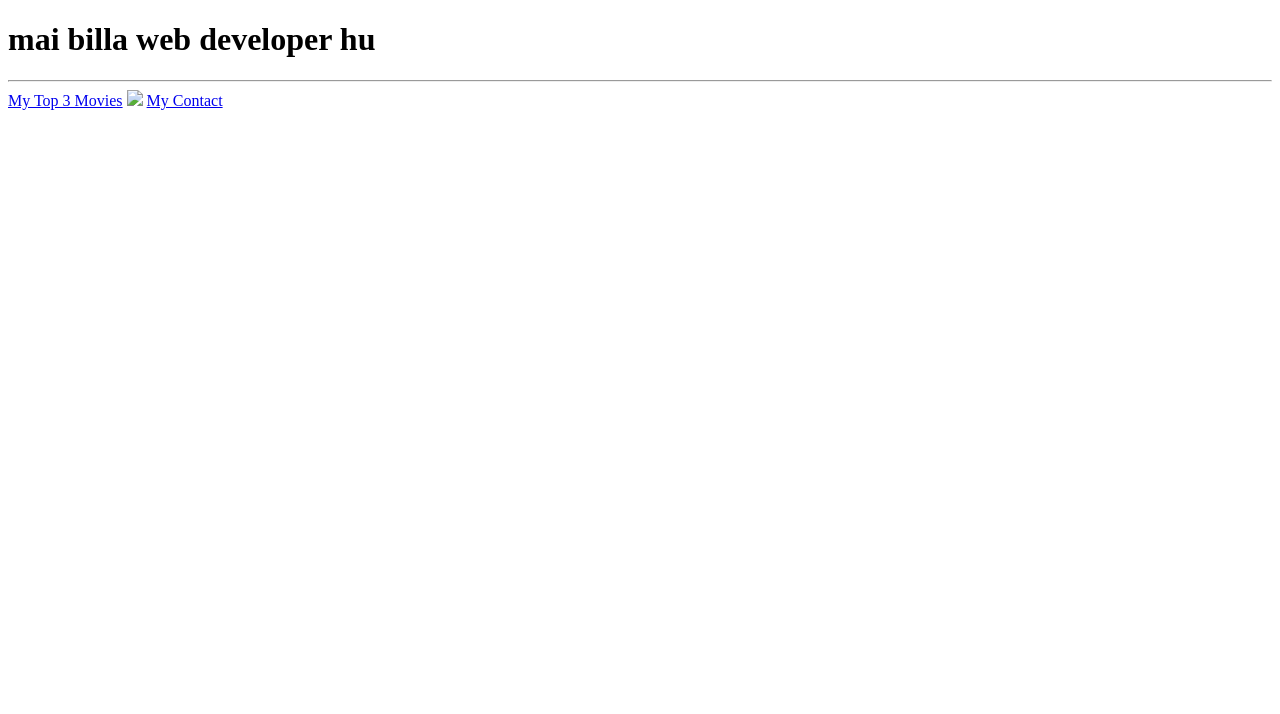
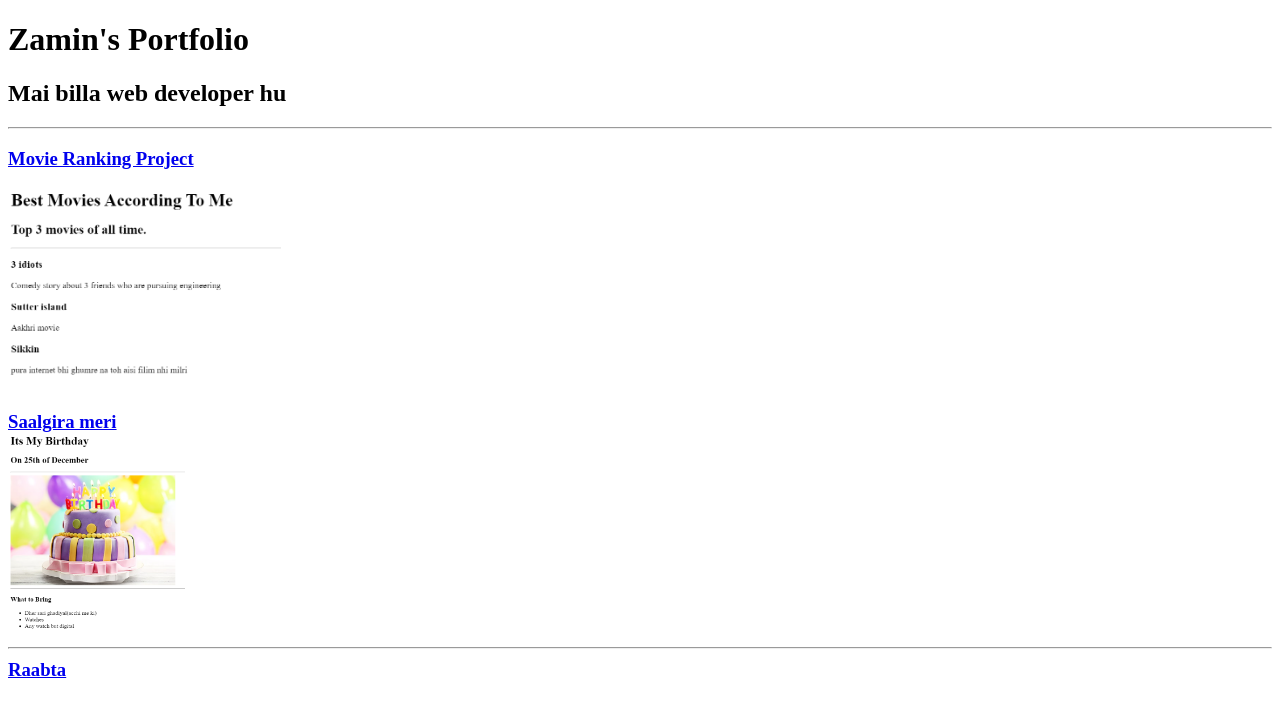
Before and after one commit to BUCCARATI/zamin_portfoliol, a plain HTML site: page index.html in a window 1280 px wide. Drawn offline with Linux system fonts and the light colour scheme.

Commit message:
Update index.html

```diff
--- a/index.html
+++ b/index.html
@@ -5,14 +5,19 @@
         <title>Zamin's Portfolio</title>
     </head>
     <body>
-        <h1>mai billa web developer hu</h1>
+        <h1>Zamin's Portfolio</h1>
+        <h2>Mai billa web developer hu</h2>
         <hr/>
-        <a href="./public/movieindex.html">My Top 3 Movies</a>
-        <img src="./images/filim.png"/>
-        <a href="./public/billecontact.html">My Contact</a>
+        <h3> <a href='./public/movieindex.html'>Movie Ranking Project</a></h3>
+        <img src="./tasweer/filim.png" height="200"/>
+        <h3><a href="./public/birthday-invite.html">Saalgira meri</a>
+        <br/>
+        <img src="./tasweer/saalgira.png"height="200"/>
+        <hr/>
+        <a href="./public/billecontact.html">Raabta</a>
+
     </body>
 </html>
-
 <!-- TODO 2: Add Your previous projects' HTML into the public folder -->
 
 <!-- TODO 3: Take screenshots of your project previews and add the images to the images folder -->
```
